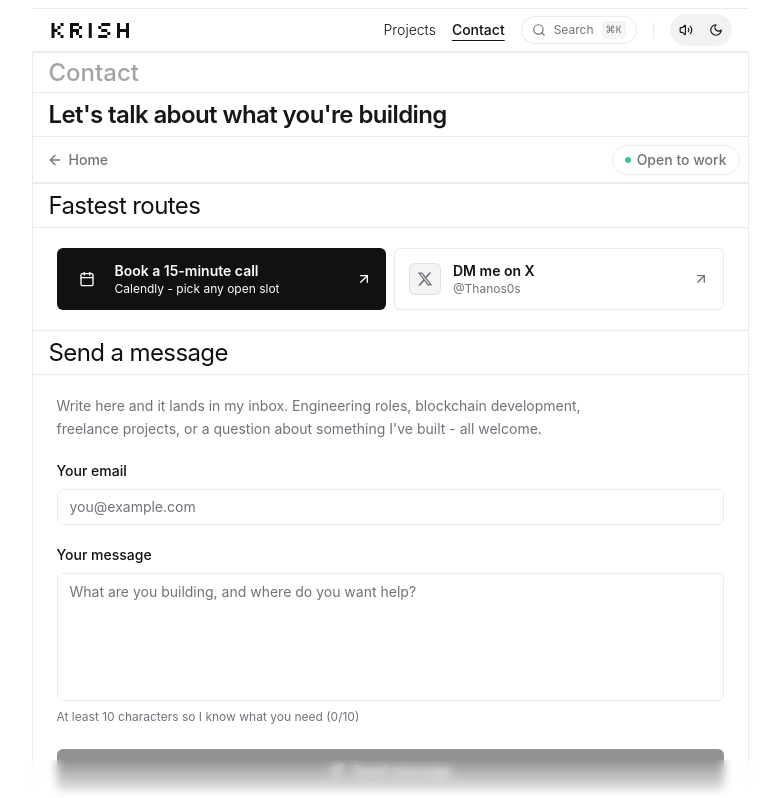
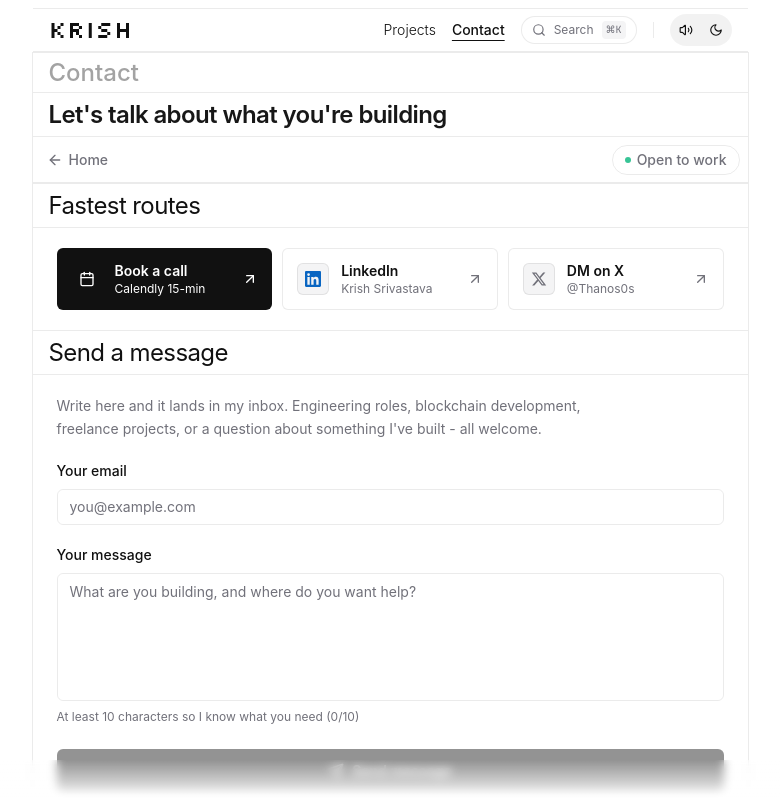
Before and after one commit to Thanos0s/portfolio, a Next.js app: page /contact in a window 1280 px wide. Shown: the top 798 px of the page, without its empty margins (250-1030 px from the left). Built offline with nearby package versions, Linux system fonts and the light colour scheme; a web font is replaced by a local one.

Commit message:
feat: configure exact LinkedIn profile URL across portfolio and contact routes

```diff
--- a/src/app/contact/page.tsx
+++ b/src/app/contact/page.tsx
@@ -53,7 +53,7 @@ export default function ContactPage() {
         </h2>
       </div>
 
-      <div className="grid grid-cols-1 gap-2 px-4 py-5 sm:grid-cols-2 sm:px-6">
+      <div className="grid grid-cols-1 gap-2.5 px-4 py-5 sm:grid-cols-3 sm:px-6">
         {/* Calendly booking card */}
         <a
           href={contact.calendlyUrl}
@@ -66,10 +66,30 @@ export default function ContactPage() {
             <Calendar className="size-4" />
           </span>
           <span className="min-w-0 flex-1">
-            <span className="block truncate text-sm font-semibold">Book a 15-minute call</span>
-            <span className="block truncate text-xs text-background/70">Calendly - pick any open slot</span>
+            <span className="block truncate text-sm font-semibold">Book a call</span>
+            <span className="block truncate text-xs text-background/70">Calendly 15-min</span>
           </span>
           <ArrowUpRight className="size-4 shrink-0 transition-transform duration-200 group-hover:translate-x-0.5 group-hover:-translate-y-0.5" />
+        </a>
+
+        {/* LinkedIn card */}
+        <a
+          href={contact.linkedinUrl}
+          target="_blank"
+          rel="noopener noreferrer"
+          onClick={playClick}
+          className="group focus-visible:ring-ring/50 border-border bg-background hover:border-neutral-400 dark:hover:border-neutral-600 flex w-full items-center gap-3 rounded-md border px-3.5 py-3 text-left outline-none transition-all focus-visible:ring-[3px]"
+        >
+          <span className="border-border bg-muted text-muted-foreground flex size-8 shrink-0 items-center justify-center rounded-md border">
+            <svg viewBox="0 0 24 24" fill="currentColor" className="size-4 text-[#0A66C2]" aria-hidden="true">
+              <path d="M20.447 20.452h-3.554v-5.569c0-1.328-.027-3.037-1.852-3.037-1.853 0-2.136 1.445-2.136 2.939v5.667H9.351V9h3.414v1.561h.046c.477-.9 1.637-1.85 3.37-1.85 3.601 0 4.267 2.37 4.267 5.455v6.286zM5.337 7.433a2.062 2.062 0 0 1-2.063-2.065 2.064 2.064 0 1 1 2.063 2.065zm1.782 13.019H3.555V9h3.564v11.452zM22.225 0H1.771C.792 0 0 .774 0 1.729v20.542C0 23.227.792 24 1.771 24h20.451C23.2 24 24 23.227 24 22.271V1.729C24 .774 23.2 0 22.225 0z" />
+            </svg>
+          </span>
+          <span className="min-w-0 flex-1">
+            <span className="text-foreground block truncate text-sm font-semibold">LinkedIn</span>
+            <span className="text-muted-foreground block truncate text-xs">Krish Srivastava</span>
+          </span>
+          <ArrowUpRight className="text-muted-foreground size-4 shrink-0 transition-transform duration-200 group-hover:translate-x-0.5 group-hover:-translate-y-0.5" />
         </a>
 
         {/* DM on X card */}
@@ -86,7 +106,7 @@ export default function ContactPage() {
             </svg>
           </span>
           <span className="min-w-0 flex-1">
-            <span className="text-foreground block truncate text-sm font-semibold">DM me on X</span>
+            <span className="text-foreground block truncate text-sm font-semibold">DM on X</span>
             <span className="text-muted-foreground block truncate text-xs">@{portfolioData.personal.handle}</span>
           </span>
           <ArrowUpRight className="text-muted-foreground size-4 shrink-0 transition-transform duration-200 group-hover:translate-x-0.5 group-hover:-translate-y-0.5" />
--- a/src/components/CommandMenu.tsx
+++ b/src/components/CommandMenu.tsx
@@ -183,6 +183,15 @@ export function CommandMenu({ isOpen, onClose }: CommandMenuProps) {
             onClose();
           },
         },
+        {
+          label: 'View LinkedIn Profile',
+          icon: <ExternalLink className="size-4" />,
+          action: () => {
+            playClick();
+            window.open(portfolioData.personal.contact.linkedinUrl, '_blank');
+            onClose();
+          },
+        },
       ],
     },
   ];
--- a/src/data/portfolio.ts
+++ b/src/data/portfolio.ts
@@ -32,7 +32,7 @@ export const portfolioData: PortfolioData = {
       calendlyUrl: 'https://calendly.com/krishsrivastava', // Replace with your Calendly link
       xUrl: 'https://x.com/krishsrivastava', // Replace with your X (Twitter) handle
       githubUrl: 'https://github.com/Thanos0s', // Your GitHub profile
-      linkedinUrl: 'https://linkedin.com/in/krish-srivastava', // Replace with your LinkedIn URL
+      linkedinUrl: 'https://www.linkedin.com/in/krish-srivastava-6468103a8/', // LinkedIn profile
       resumeUrl: 'https://drive.google.com/', // Replace with your Google Drive resume link
       location: 'India',
     },
```
